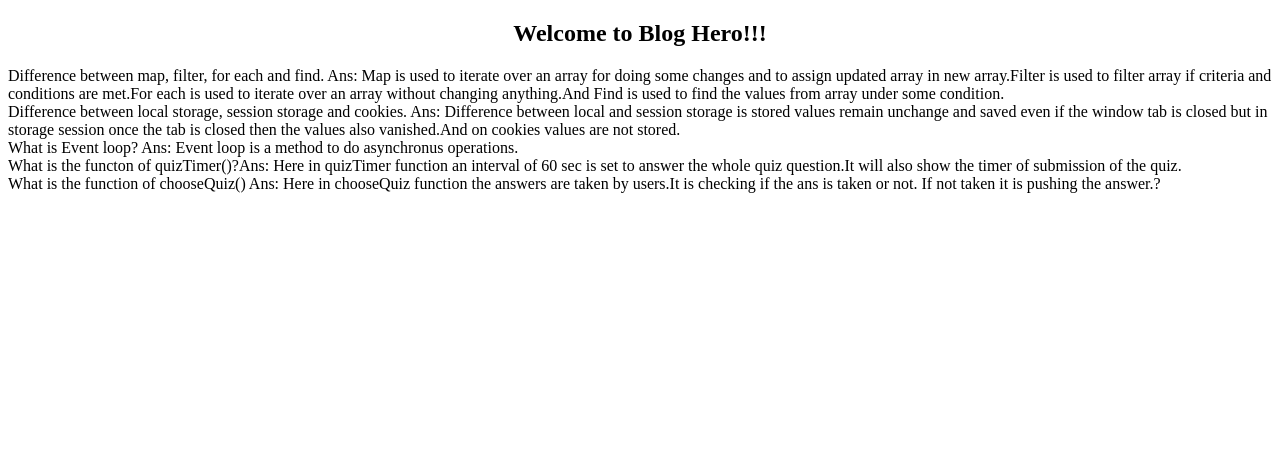
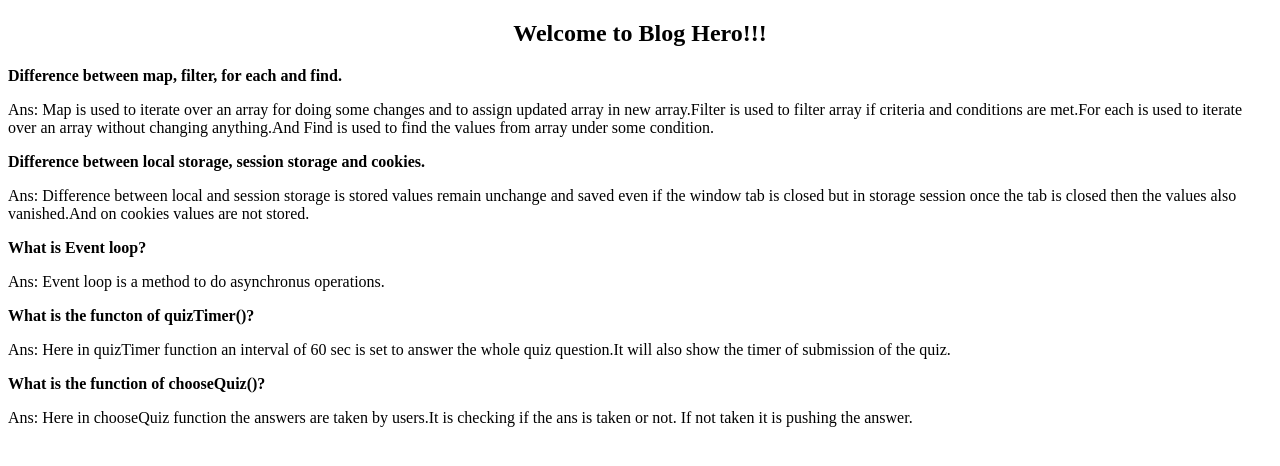
Before and after one commit to NirjanaBarua/quiz-hero-now-zero-main, a plain HTML site: page blog.html in a window 1280 px wide. Drawn offline with Linux system fonts and the light colour scheme.

Commit message:
last commit

```diff
--- a/blog.html
+++ b/blog.html
@@ -9,14 +9,16 @@
     <h2 style="text-align: center;">Welcome to Blog Hero!!!</h1>
         <!-- Question and answer -->
 
-        <p>Difference between map, filter, for each and find.
-            Ans: Map is used to iterate over an array for doing some changes and to assign updated array in new array.Filter is used to filter array if criteria and conditions are met.For each is used to iterate over an array without changing anything.And Find is used to find the values from array under some condition. <br>
-            Difference between local storage, session storage and cookies.
-            Ans: Difference between local and session storage is stored values remain unchange and saved even if the window tab is closed but in storage session once the tab is closed then the values also vanished.And on cookies values are not stored. <br>
-            What is Event loop? Ans: Event loop is a method to do asynchronus operations.<br>
-            What is the functon of quizTimer()?Ans: Here in quizTimer function an interval of 60 sec is set to answer the whole quiz question.It will also show the timer of submission of the quiz. <br>
-            What is the function of chooseQuiz() Ans: Here in chooseQuiz function the answers are taken by users.It is checking if the ans is taken or not. If not taken it is pushing the answer.?
+        <p><b>Difference between map, filter, for each and find.</b></p>
+         <p>Ans: Map is used to iterate over an array for doing some changes and to assign updated array in new array.Filter is used to filter array if criteria and conditions are met.For each is used to iterate over an array without changing anything.And Find is used to find the values from array under some condition.</p>
+       <p><b>Difference between local storage, session storage and cookies.</b></p>
+         <p>Ans: Difference between local and session storage is stored values remain unchange and saved even if the window tab is closed but in storage session once the tab is closed then the values also vanished.And on cookies values are not stored. </p>
+        <p><b>What is Event loop?</b></p>
+         <p>Ans: Event loop is a method to do asynchronus operations.</p>
+        <p><b>What is the functon of quizTimer()?</b></p>
+         <p>Ans: Here in quizTimer function an interval of 60 sec is set to answer the whole quiz question.It will also show the timer of submission of the quiz. </p>
+        <p><b>What is the function of chooseQuiz()?</b></p>
+        <p>Ans: Here in chooseQuiz function the answers are taken by users.It is checking if the ans is taken or not. If not taken it is pushing the answer.</p>
 
-        </p>
 </body>
 </html>
```
